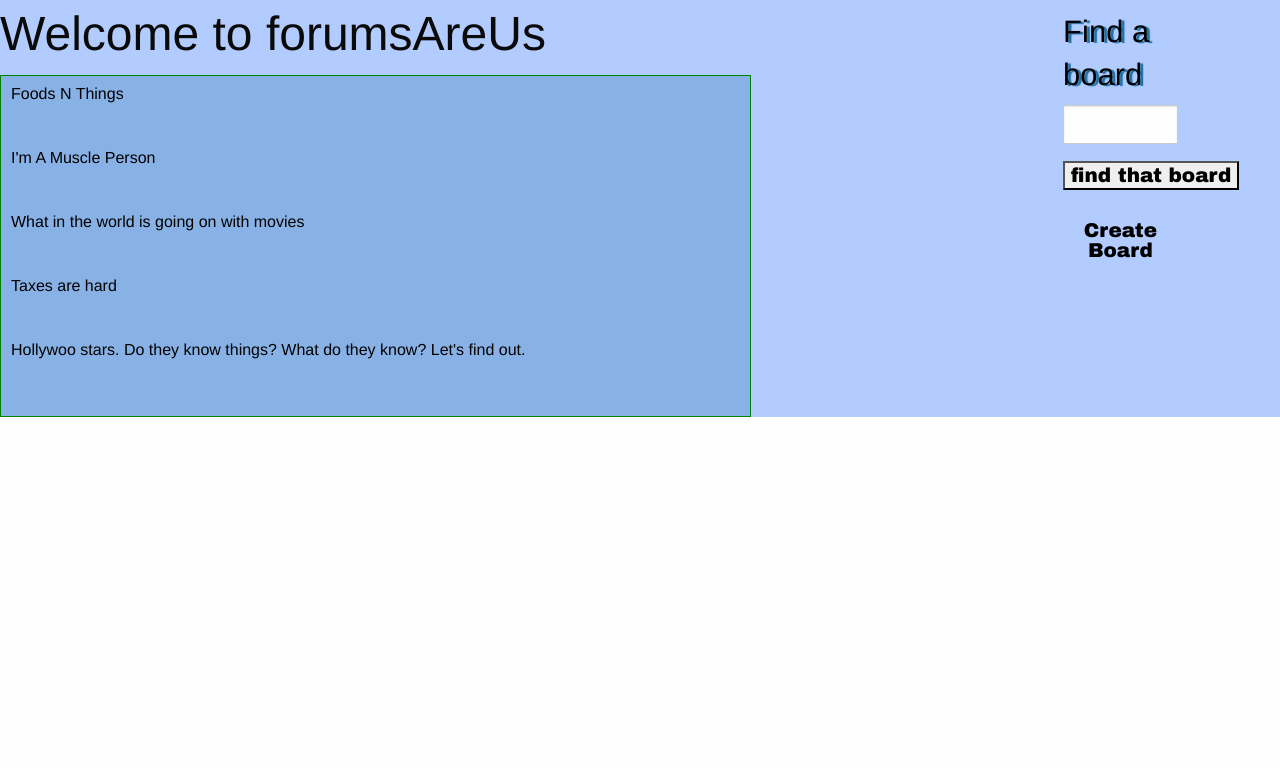
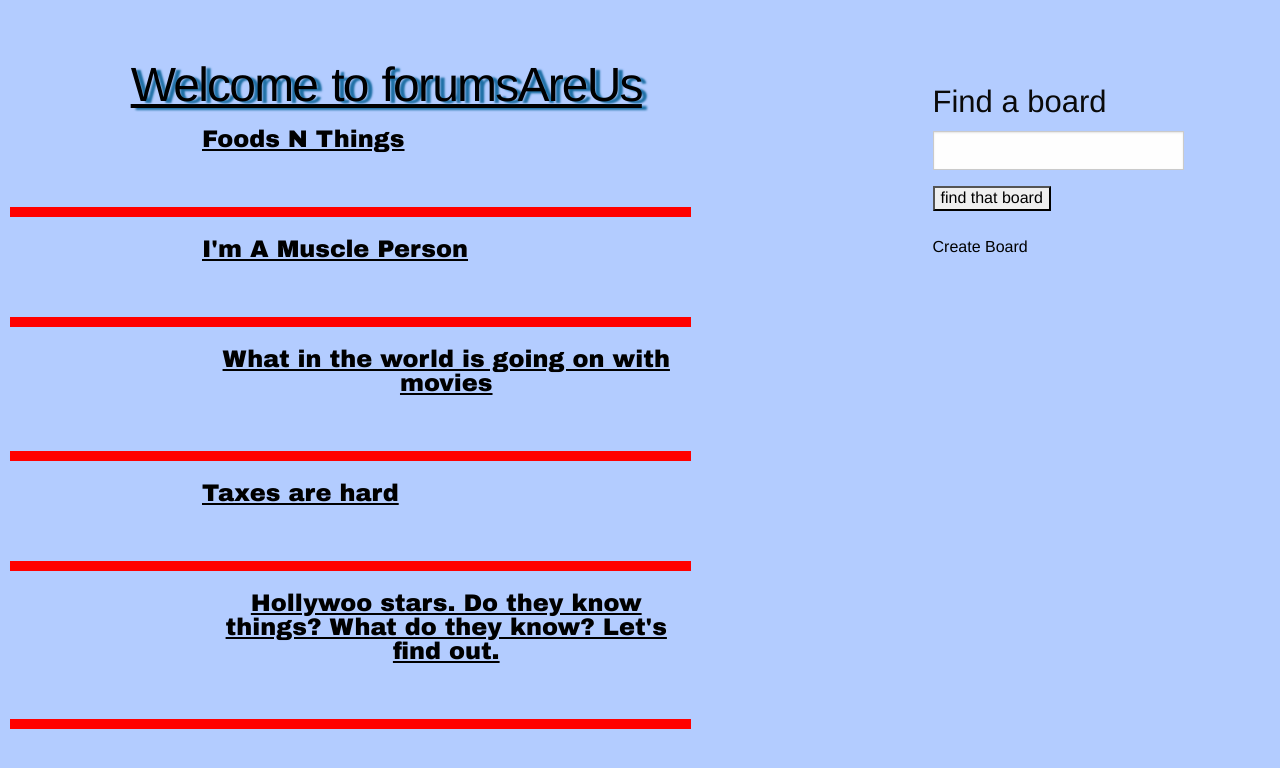
Before and after one commit to candyapplecorn/simple-forum-1, a React (Create React App) app in the folder my-app/: page /#/ in a window 1280 px wide. Shown: the top 768 px of the page. Built offline with nearby package versions, Linux system fonts and the light colour scheme.

Commit message:
Added css to homepage and side menu to fill page with color and center out text better.

```diff
--- a/my-app/src/components/board-list.tsx
+++ b/my-app/src/components/board-list.tsx
@@ -6,12 +6,12 @@ function BoardList() {
   return (
 
 
-        <div>
+        <div className={styles.boardlist}>
           {mockData.map((item, i) => (
             <tr key={i}>
               <button className={styles.board}>{item.title}</button>
               <br />
-              <br />
+              <hr className={styles.hr1}/>
             </tr>
           ))}
         </div>
--- a/my-app/src/components/home.module.css
+++ b/my-app/src/components/home.module.css
@@ -1,24 +1,44 @@
 .homepage {
     display: flex;
-  grid-template-columns: auto auto auto auto;
   background-color: rgb(179, 204, 255);
+  height: 100vmin;
 }
 
 .test {
-flex-grow: 4;
+flex-grow: 5;
   background-color: rgb(179, 204, 255);
+  text-align: center;
+    align: center;
+    margin: auto;
+    width: 50%;
+    border: 1px;
+    padding: 10px;
+    font-family: "Arial Black", Gadget, sans-serif;
+    font-size: 24px;
+    letter-spacing: -1.8px;
+    word-spacing: 2.4px;
+    color: #000000;
+    font-weight: normal;
+    text-decoration: underline;
+    font-style: italic;
+    font-variant: normal;
+    text-transform: none;
+    text-shadow: 5px 2px 2px #1c6ea4;
 }
 
 .frontmenu {
 flex-grow: 1;
 padding-left: 10em;
 }
+.hr1{
+border: 5px solid red;
+}
 
 .header {
   align: center;
   margin: auto;
   width: 100%;
-  border: 1px solid red;
+  border: 1px;
   padding: 10px;
   font-family: "Arial Black", Gadget, sans-serif;
   font-size: 24px;
@@ -37,12 +57,17 @@ padding-left: 10em;
   background-color: rgba(28, 110, 164, 0.28);
   margin: auto;
   width: 100%;
-  border: 1px solid green;
   padding: 10px;
 }
 
 .board {
   display: flex;
   justify-content: center;
-  align-items: center;
+  align-text: center;
+  padding-left: 8em;
 }
+
+.boardlist{
+align-text: center;
+padding-right:3em;
+}
--- a/my-app/src/components/home.tsx
+++ b/my-app/src/components/home.tsx
@@ -9,12 +9,10 @@ function Home() {
     <div className={styles.homepage}>
       <div className={styles.test}>
         <Title />
-        <div className={styles.tester}>
-         <BoardList />
-        </div>
+        <BoardList />
       </div>
       <div className={styles.frontmenu}>
-        <body><SideMenu /></body>
+       <SideMenu />
       </div>
     </div>
   );
--- a/my-app/src/components/side-menu.tsx
+++ b/my-app/src/components/side-menu.tsx
@@ -9,7 +9,7 @@ function SideMenu() {
   };
   return (
     <div className={styles.menustuff}>
-      <header className={styles.menuheader}>
+      <header>
         <form>
           <h3> Find a board </h3>
          {handleSubmit}
--- a/my-app/src/components/sidemenu.module.css
+++ b/my-app/src/components/sidemenu.module.css
@@ -1,5 +1,7 @@
 .menustuff{
  background-color: rgb(179, 204, 255);
+ padding-right: 6em;
+ padding-top: 5em;
 }
 .menuheader{
 align: center;
--- a/my-app/src/index.tsx
+++ b/my-app/src/index.tsx
@@ -6,7 +6,9 @@ import reportWebVitals from "./reportWebVitals";
 import Home from "./components/home";
 import "./css/master-style.css";
 
+
 ReactDOM.render(
+
   <React.StrictMode>
     <Home />
   </React.StrictMode>,
```
Also changed, not shown: my-app/src/components/board.tsx (added, +14 -0 lines).
